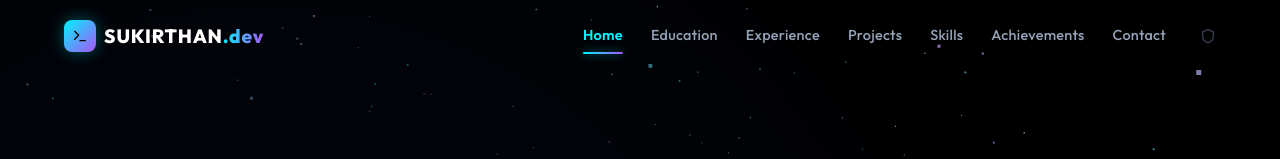
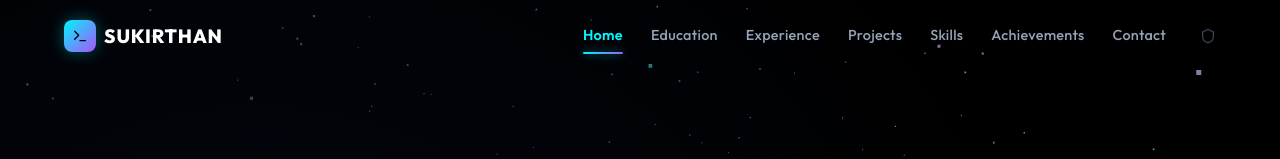
Before and after one commit to ChandranSukirthan/Portfolio-new, a React app in the folder frontend/: page / in a window 1280 px wide. Shown: the top 159 px of the page. Built offline with nearby package versions, Linux system fonts and the light colour scheme; no server answers; the HTML template or start-up script is replaced by a standard one.

Commit message:
design change

```diff
--- a/frontend/src/components/Navbar.jsx
+++ b/frontend/src/components/Navbar.jsx
@@ -132,19 +132,7 @@ function Navbar({ isDashboard = false }) {
             >
               <Terminal style={{ color: "#000", width: "16px", height: "16px" }} />
             </div>
-            <span>
-              SUKIRTHAN
-              <span
-                style={{
-                  background: "linear-gradient(90deg, #00f5ff, #a855f7)",
-                  WebkitBackgroundClip: "text",
-                  WebkitTextFillColor: "transparent",
-                  backgroundClip: "text",
-                }}
-              >
-                .dev
-              </span>
-            </span>
+            <span>SUKIRTHAN</span>
           </div>
         ) : (
           <div style={{ display: "flex", alignItems: "center", gap: "10px" }}>
```
